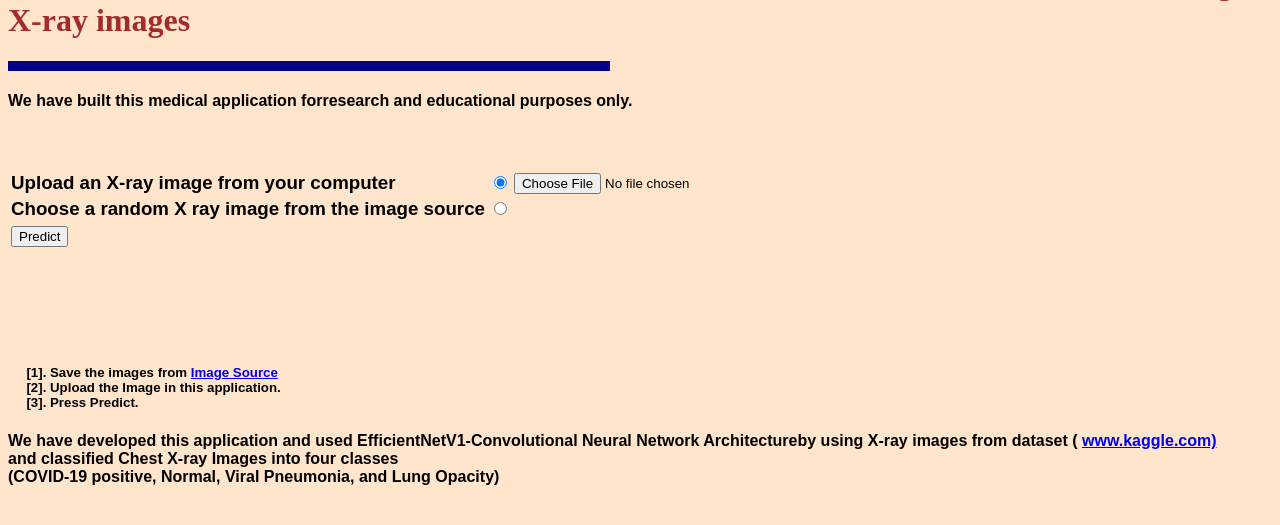
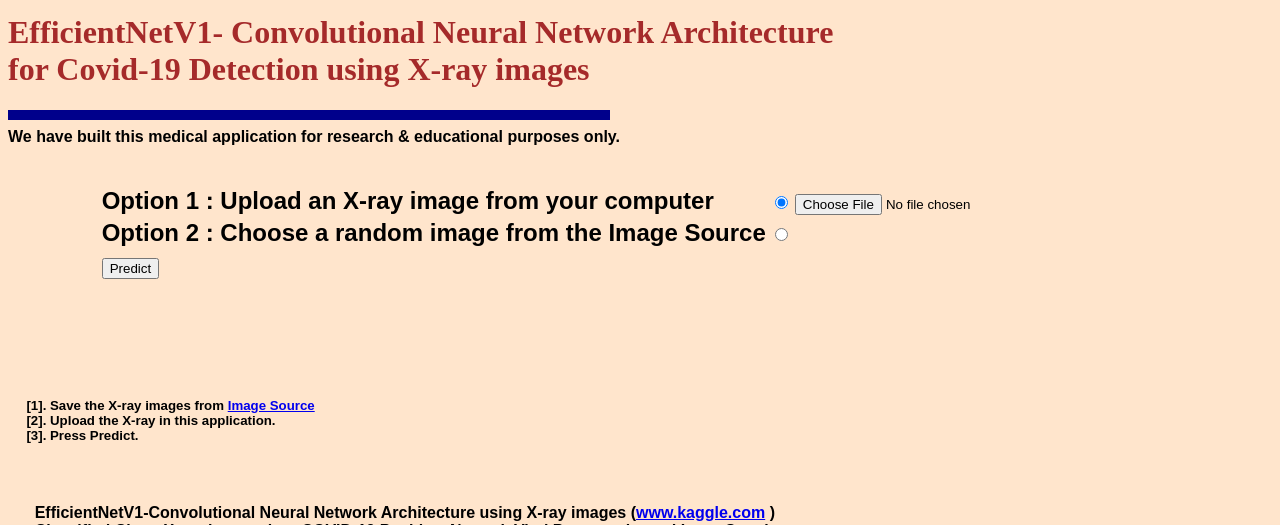
Before and after one commit to bmafshary/covid19b, a Flask app: page / in a window 1280 px wide. Shown: the part 386-911 px from the top of the page. Run offline with Flask 2, Linux system fonts and the light colour scheme.

Commit message:
Update index.html

```diff
--- a/templates/index.html
+++ b/templates/index.html
@@ -7,84 +7,76 @@
     <meta name="description" content="This page provides an example for supervised learning(classification) using uploaded X-Ray Image ">
     <meta name="author" content="NYILAI B.M.Afshari">
 </head>
+
 <body bgcolor="#FFE5CC">
 
-<div style="text-align: center;"> <b> Educational Demo </b><br> <a href="https://nyailabandinstitute.com/">
+<div style="text-align: center;"> <b><br> Educational Demo<br>
+
+<pre>
+</pre>
+</b><br> <a href="https://nyailabandinstitute.com/">
     <img src="https://nyailabandinstitute.com/wp-content/uploads/2021/04/nyilai.png"
          title="New York Institute and Laboratory for Artificial Intelligence" alt="NYILAI">
     </a> <br> </div>
 
     <span style="color: #a52a2a; ">
-        <h1> EfficientNetV1- Convolutional<wbr> Neural Network Architecture<wbr> for Covid-19 Detection <wbr> using X-ray images</h1></span>
-
+        <h1> EfficientNetV1- Convolutional Neural Network Architecture<br> for Covid-19 Detection using X-ray images</h1></span>
 <NOBR>
     <hr width=600", align="left", size="10", noshade="noshade", color="darkblue">
     <font face="Arial">
     </body>
 </html>
 </tr>
-<h4>
-<b>
-We have built this medical application for<wbr>research and educational purposes only.
-</b>
-</h4>
+<b>We have built this medical application for <wbr>research & educational purposes only.</b>
+
     <form method=post enctype=multipart/form-data><br>
-        <h3>
+        <h2>
 <table>
     <tr>
-        <td><label for="rad1" > Upload an X-ray image from your computer </label></td>
+        <td>&nbsp&nbsp&nbsp&nbsp&nbsp&nbsp&nbsp&nbsp&nbsp&nbsp&nbsp&nbsp&nbsp</td>
+        <td><label for="rad1" > Option 1 : Upload an X-ray image<wbr> from your computer </label></td>
         <td><input type="radio" id="rad1" name="radiob" value="upload" onclick="show()" checked ></td>
         <td><input type=file name=file id="filebutt"></td>
     </tr>
     <tr>
-        <td><label for="rad2" > Choose a random X ray image from the  image source </label></td>
+        <td>&nbsp&nbsp&nbsp&nbsp&nbsp&nbsp&nbsp&nbsp&nbsp&nbsp&nbsp&nbsp&nbsp</td>
+        <td><label for="rad2" > Option 2 : Choose a random image<wbr> from the Image Source </label></td>
         <td><input type="radio" id="rad2" name="radiob" value="rand" onclick="hide()" >
     </tr>
+    <td>&nbsp&nbsp&nbsp&nbsp&nbsp&nbsp&nbsp&nbsp&nbsp&nbsp&nbsp&nbsp&nbsp</td>
         <td><input type=submit value=Predict></td>
 </table>
-            </h3>
+            </h2>
     </form>
 <br>
-<b>
-
 <h3><span style="color: red; ">
-&nbsp&nbsp&nbsp&nbsp&nbsp {{ outputtext }} </h3> </span>
+&nbsp&nbsp&nbsp&nbsp&nbsp{{ outputtext }}</h3></span>
     <h5>
-    <br>&nbsp&nbsp&nbsp&nbsp&nbsp[1]. Save the images from <a href="https://drive.google.com/drive/folders/141RbdyIR0S_gFyxw-PZxVrutF88EPG6Z?usp=sharing">  Image Source  </a>
-    <br>&nbsp&nbsp&nbsp&nbsp&nbsp[2]. Upload the Image in this application.
+    <br>&nbsp&nbsp&nbsp&nbsp&nbsp[1]. Save the X-ray images from <a href="https://drive.google.com/drive/folders/141RbdyIR0S_gFyxw-PZxVrutF88EPG6Z?usp=sharing" target="_blank">  Image Source  </a>
+    <br>&nbsp&nbsp&nbsp&nbsp&nbsp[2]. Upload the X-ray in this application.
     <br>&nbsp&nbsp&nbsp&nbsp&nbsp[3]. Press Predict.</h5>
-
-
-</h2>
+<wbr>
 
 <h4>
-
-
-
-We have developed this application <wbr> and used EfficientNetV1-Convolutional <wbr>Neural Network Architectureby <wbr> using X-ray images from  dataset
-(
-
- <a href="https://www.kaggle.com/" target="_blank"> www.kaggle.com)</a> <wbr>and classified Chest X-ray Images into<wbr> four classes<br>(COVID-19 positive, Normal, Viral Pneumonia, and Lung Opacity)
-
-
+ <wbr>&nbsp&nbsp&nbsp&nbsp&nbsp EfficientNetV1-Convolutional Neural Network Architecture<wbr> using X-ray images
+    (<a href="https://www.kaggle.com" target="_blank">www.kaggle.com</a> )<br>
+     &nbsp&nbsp&nbsp&nbsp&nbsp Classified Chest X-ray images into COVID-19 <wbr>Positive, Normal, Viral Pneumonia, and Lung Opacity
 </h4>
-<table>
-<td><img src="{{image}}" align="middle"  alt=""  height="260" ></td>
+<tr>
+    <table>
+            <td><img src="{{image}}" align="middle"  alt="" ></td>
         <td>&nbsp&nbsp&nbsp&nbsp&nbsp&nbsp&nbsp&nbsp&nbsp&nbsp&nbsp&nbsp&nbsp</td>
             <td>
-            <video autoplay loop muted width="260" height="260">
+            <video autoplay loop muted width="299" height="299">
              <source src="https://nyailabandinstitute.com/wp-content/uploads/2021/08/Educational-Demo-N2.webm" type="video/mp4" >    </video>
         </td>
         <br>
 </table>
-
-<h4>
-<br><b> Research Professor Mohammad Khoshnevisan<br>
- Eng Behzad Mohasel Afshari<br>
- Professor Kosrow Dehnad</b>
+<h4> &nbsp Research Professor Mohammad Khoshnevisan
+    <br> &nbsp Eng Behzad Mohasel Afshari
+    <br> &nbsp Professor Kosrow Dehnad
 <br>&nbsp <a href="https://nyailabandinstitute.com/about-nyilai/" target="_blank">  About NYILAI</a>
-
-<br></h4>
+    </h4>
 <script>
 
 function show(){
```
